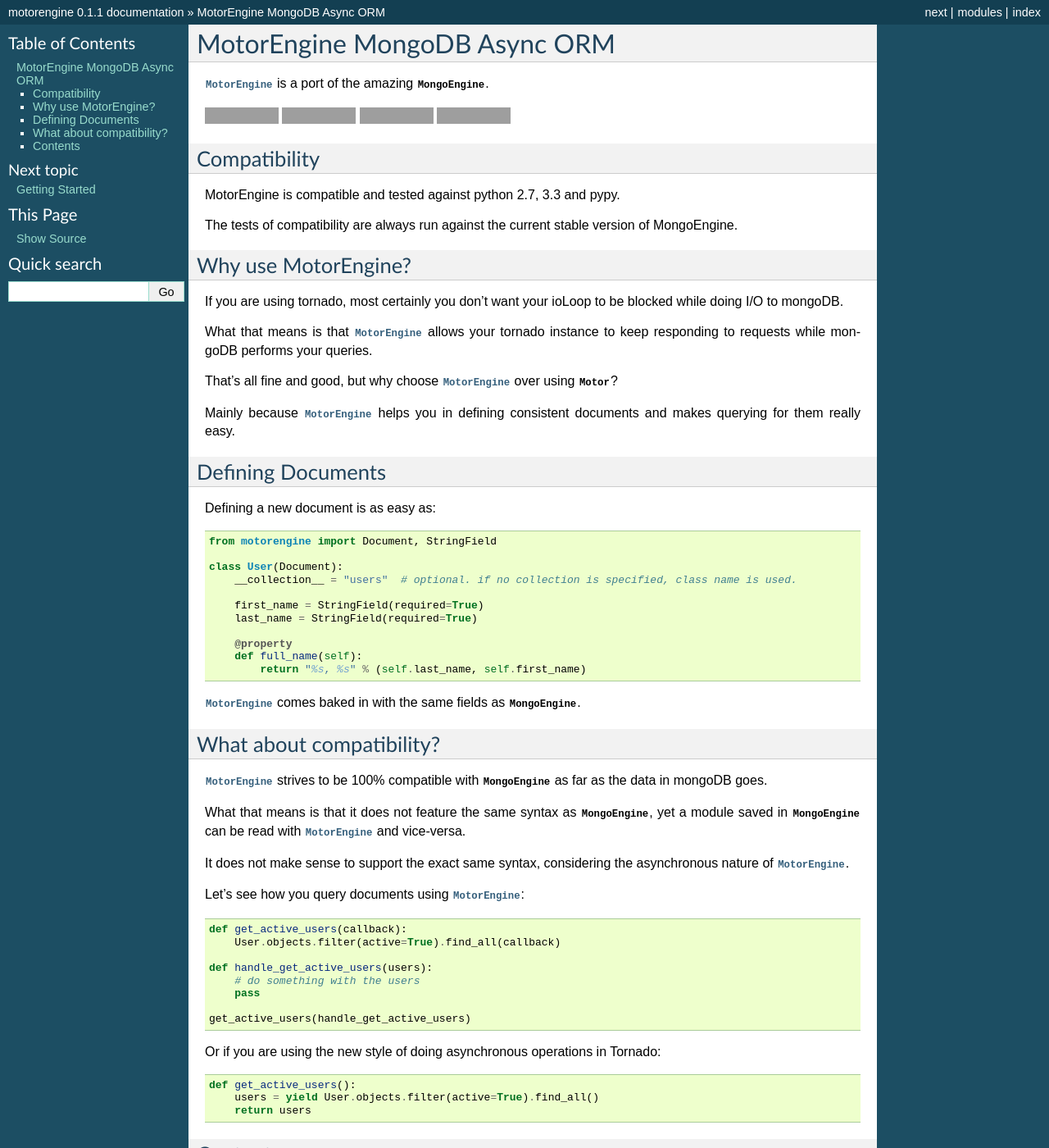
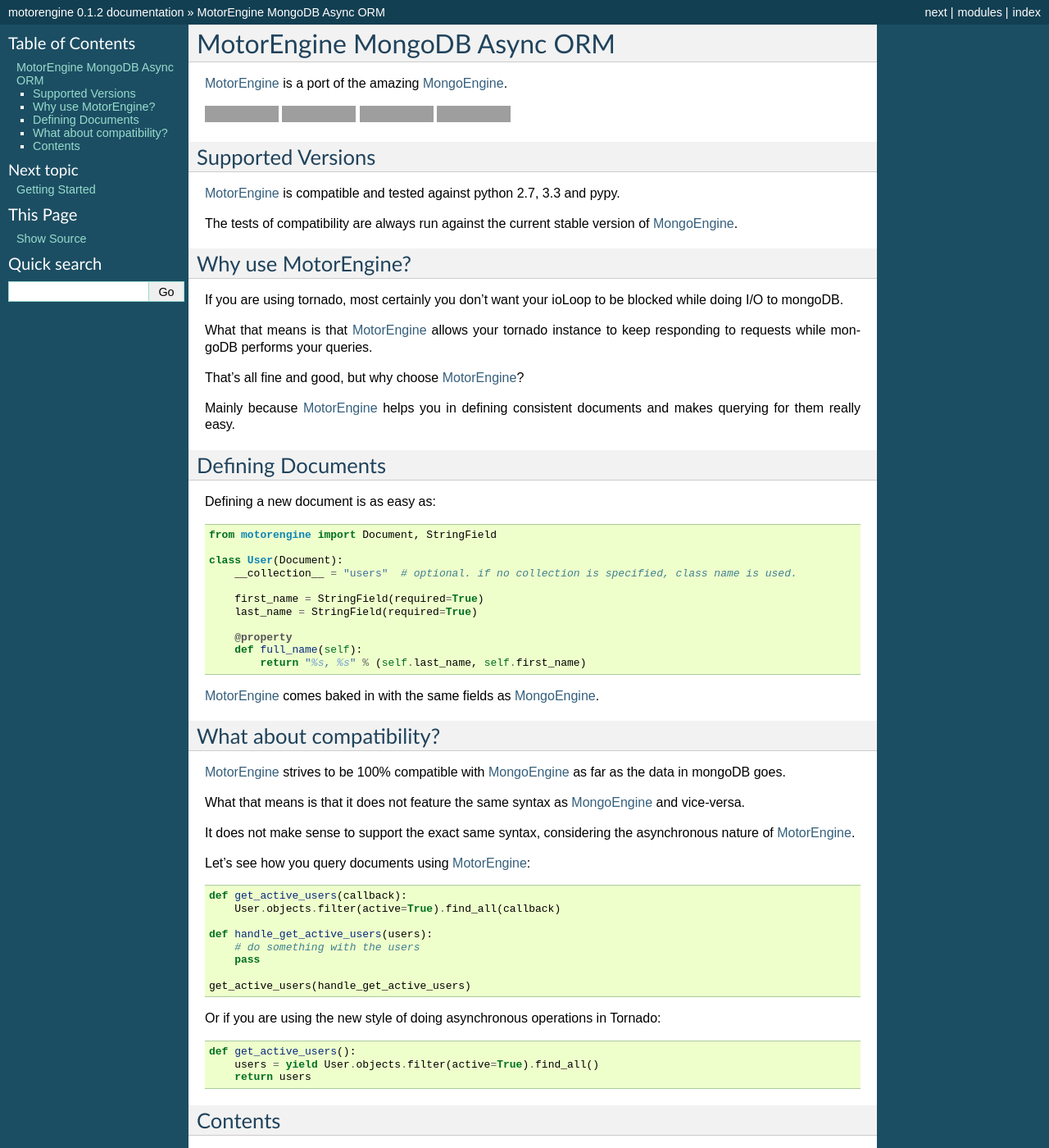
Before and after one commit to heynemann/motorengine, a Sphinx documentation site: the page built from docs/source/index.rst, in a window 1280 px wide and 1400 px high. Shown: the whole window at 82% size. Built offline with Sphinx 7.4.7, drawn with Linux system fonts in a browser that asks for light colours; some of the changed text lies outside the part shown; grey boxes are pictures that could not be loaded.

Commit message:
Making it compatible with mongoengine

```diff
--- a/docs/source/conf.py
+++ b/docs/source/conf.py
@@ -13,6 +13,7 @@
 
 import sys  # NOQA
 import os  # NOQA
+from motorengine import __version__
 
 # If extensions (or modules to document with autodoc) are in another directory,
 # add these directories to sys.path here. If the directory is relative to the
@@ -49,9 +50,9 @@
 # built documents.
 #
 # The short X.Y version.
-version = '0.1.1'
+version = __version__
 # The full version, including alpha/beta/rc tags.
-release = '0.1.1'
+release = __version__
 
 # The language for content autogenerated by Sphinx. Refer to documentation
 # for a list of supported languages.
@@ -244,7 +245,7 @@
 
 
 intersphinx_mapping = {
-    'python': ('http://docs.python.org/', None),
+    'python': ('http://python.readthedocs.org/en/latest/', None),
     'mongoengine': ('http://docs.mongoengine.org/en/latest/', None),
     'motorengine': ('http://motorengine.readthedocs.org/en/latest/', None),
     'motor': ('http://motor.readthedocs.org/en/stable/', None)
--- a/docs/source/index.rst
+++ b/docs/source/index.rst
@@ -3,7 +3,7 @@
 
 .. py:module:: motorengine
 
-:mod:`MotorEngine <motorengine>` is a port of the amazing :mod:`MongoEngine <mongoengine>`.
+`MotorEngine`_ is a port of the amazing `MongoEngine`_.
 
 .. image:: https://travis-ci.org/heynemann/motorengine.png
   :target: https://travis-ci.org/heynemann/motorengine
@@ -17,23 +17,23 @@
 .. image:: https://coveralls.io/repos/heynemann/motorengine/badge.png?branch=master
   :target: https://coveralls.io/r/heynemann/motorengine?branch=master
 
-Compatibility
--------------
+Supported Versions
+------------------
 
-MotorEngine is compatible and tested against python 2.7, 3.3 and pypy.
+`MotorEngine`_ is compatible and tested against python 2.7, 3.3 and pypy.
 
-The tests of compatibility are always run against the current stable version of MongoEngine.
+The tests of compatibility are always run against the current stable version of `MongoEngine`_.
 
 Why use MotorEngine?
 --------------------
 
 If you are using tornado, most certainly you don't want your ioLoop to be blocked while doing I/O to mongoDB.
 
-What that means is that :mod:`MotorEngine <motorengine>` allows your tornado instance to keep responding to requests while mongoDB performs your queries.
+What that means is that `MotorEngine`_ allows your tornado instance to keep responding to requests while mongoDB performs your queries.
 
-That's all fine and good, but why choose :mod:`MotorEngine <motorengine>` over using :mod:`Motor <motor>`?
+That's all fine and good, but why choose `MotorEngine`_?
 
-Mainly because :mod:`MotorEngine <motorengine>` helps you in defining consistent documents and makes querying for them really easy.
+Mainly because `MotorEngine`_ helps you in defining consistent documents and makes querying for them really easy.
 
 Defining Documents
 ------------------
@@ -54,18 +54,18 @@
         def full_name(self):
             return "%s, %s" % (self.last_name, self.first_name)
 
-:mod:`MotorEngine <motorengine>` comes baked in with the same fields as :mod:`MongoEngine <mongoengine>`.
+`MotorEngine`_ comes baked in with the same fields as `MongoEngine`_.
 
 What about compatibility?
 -------------------------
 
-:mod:`MotorEngine <motorengine>` strives to be 100% compatible with :mod:`MongoEngine <mongoengine>` as far as the data in mongoDB goes.
+`MotorEngine`_ strives to be 100% compatible with `MongoEngine`_ as far as the data in mongoDB goes.
 
-What that means is that it does not feature the same syntax as :mod:`MongoEngine <mongoengine>`, yet a module saved in :mod:`MongoEngine <mongoengine>` can be read with :mod:`MotorEngine <motorengine>` and vice-versa.
+What that means is that it does not feature the same syntax as `MongoEngine`_ and vice-versa.
 
-It does not make sense to support the exact same syntax, considering the asynchronous nature of :mod:`MotorEngine <motorengine>`.
+It does not make sense to support the exact same syntax, considering the asynchronous nature of `MotorEngine`_.
 
-Let's see how you query documents using :mod:`MotorEngine <motorengine>`:
+Let's see how you query documents using `MotorEngine`_:
 
 .. code-block:: python
 
```
Also changed, not shown: other parts of docs/source/index.rst (+5 -0 lines), 3 other files.
